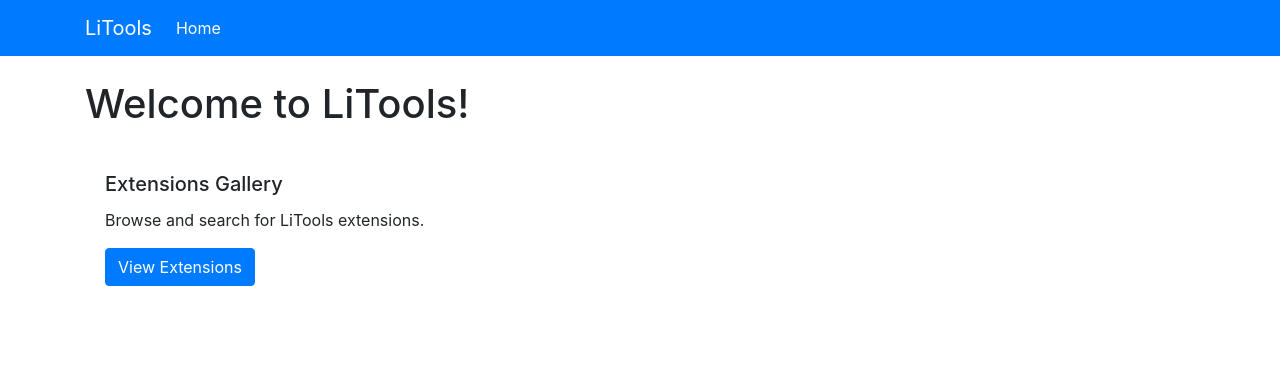
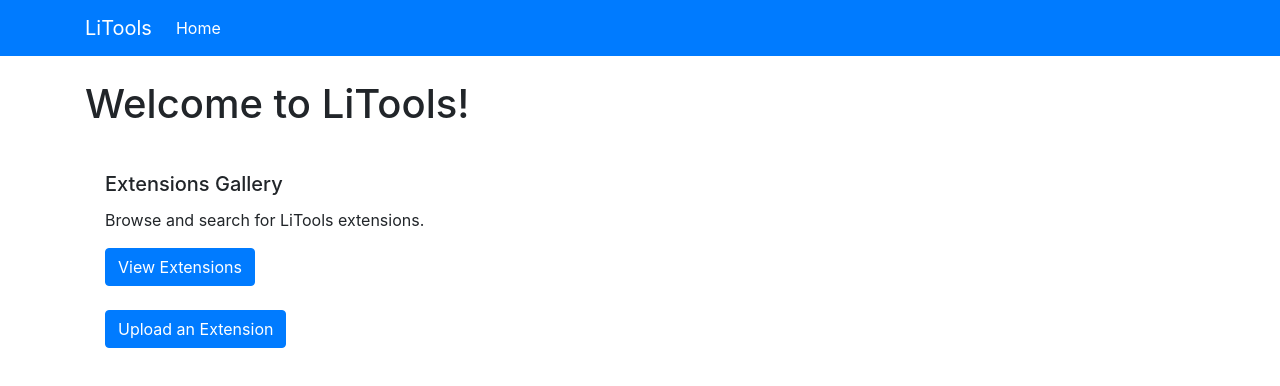
Before and after one commit to terrylikescoding/LiTools-Extension-Server-and-Client, a Vue app in the folder client/: page / in a window 1280 px wide. Shown: the top 386 px of the page. Built offline with nearby package versions, Linux system fonts and the light colour scheme; the HTML template or start-up script is replaced by a standard one.

Commit message:
首页添加上传插件按钮

```diff
--- a/client/src/components/Home.vue
+++ b/client/src/components/Home.vue
@@ -7,6 +7,9 @@
           <h5 class="card-title">Extensions Gallery</h5>
           <p class="card-text">Browse and search for LiTools extensions.</p>
           <router-link class="btn btn-primary" to="/extensions">View Extensions</router-link>
+          <br />
+          <br />
+          <router-link class="btn btn-primary" to="/upload">Upload an Extension</router-link>
         </div>
       </div>
     </div>
```
